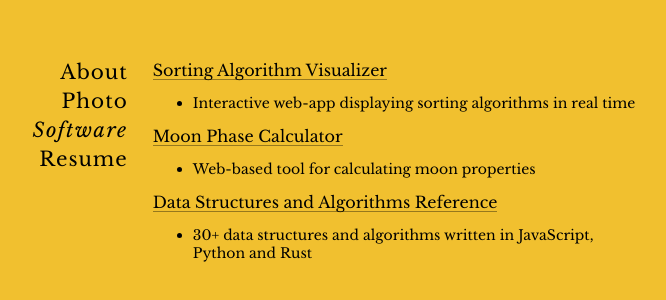
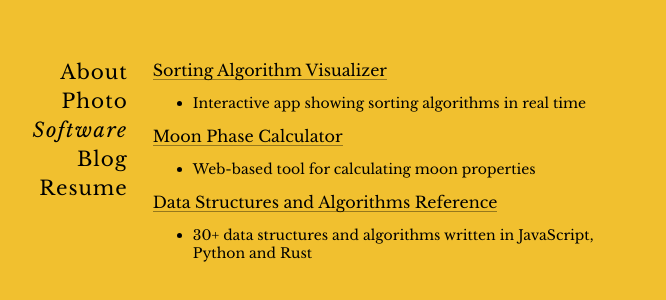
Before and after one commit to pmulard/me, a React (Create React App) app: page /software in a window 1280 px wide. Shown: the part 110-410 px from the top of the page, without its empty margins (310-976 px from the left). Built offline with nearby package versions, Linux system fonts and the light colour scheme.

Commit message:
add blog link and rework woring for a software project

```diff
--- a/src/components/Header.jsx
+++ b/src/components/Header.jsx
@@ -17,6 +17,9 @@ class Header extends React.Component {
           <NavLink className='navlink' to='/software'>Software</NavLink>
         </li>
         <li>
+          <a className="navlink" href="https://medium.com/@peter.mulard" target="blank">Blog</a>
+        </li>
+        <li>
           <a className="navlink" href={pdf} target="blank">Resume</a>
         </li>
       </ul>
--- a/src/pages/software.jsx
+++ b/src/pages/software.jsx
@@ -5,7 +5,7 @@ import Project from '../components/Project';
 const PROJECTS = [
   {
     name: 'Sorting Algorithm Visualizer',
-    description: 'Interactive web-app displaying sorting algorithms in real time',
+    description: 'Interactive app showing sorting algorithms in real time',
     url: 'https://github.com/pmulard/Sorting-Visualizer'
   },
   {
```
